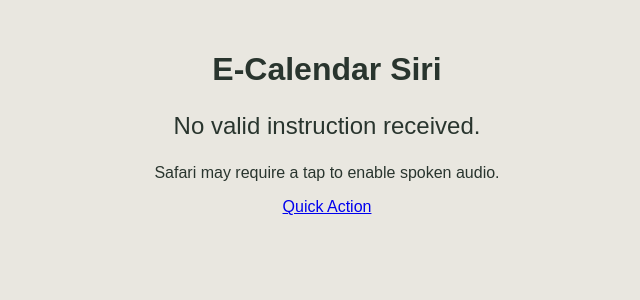
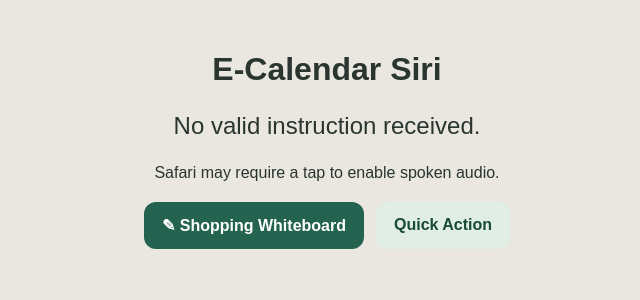
Before and after one commit to debagged68/e-calendar, a Next.js app: page /siri in a window 1280 px wide. Shown: the top 300 px of the page, without its empty margins (313-953 px from the left). Built offline with nearby package versions, Linux system fonts and the light colour scheme; no server answers.

Commit message:
Add Shopping Whiteboard link to Siri confirmation screen

```diff
--- a/src/app/siri/page.tsx
+++ b/src/app/siri/page.tsx
@@ -23,5 +23,5 @@ export default function SiriPage(){
   }
   void run();
  },[]);
- return <main style={{fontFamily:'Arial',padding:30,textAlign:'center'}}><h1>E-Calendar Siri</h1><p role="status" style={{fontSize:24}}>{message}</p><p>Safari may require a tap to enable spoken audio.</p><a href="/add">Quick Action</a></main>;
+ return <main style={{fontFamily:'Arial',padding:30,textAlign:'center'}}><h1>E-Calendar Siri</h1><p role="status" style={{fontSize:24}}>{message}</p><p>Safari may require a tap to enable spoken audio.</p><nav aria-label="Next action" style={{display:"flex",justifyContent:"center",flexWrap:"wrap",gap:12,marginTop:20}}><a href="/basket" style={{display:"inline-block",padding:"14px 18px",borderRadius:12,background:"#24634f",color:"white",fontWeight:700,textDecoration:"none"}}>✎ Shopping Whiteboard</a><a href="/add" style={{display:"inline-block",padding:"14px 18px",borderRadius:12,background:"#e1eee5",color:"#194a37",fontWeight:700,textDecoration:"none"}}>Quick Action</a></nav></main>;
 }
```
